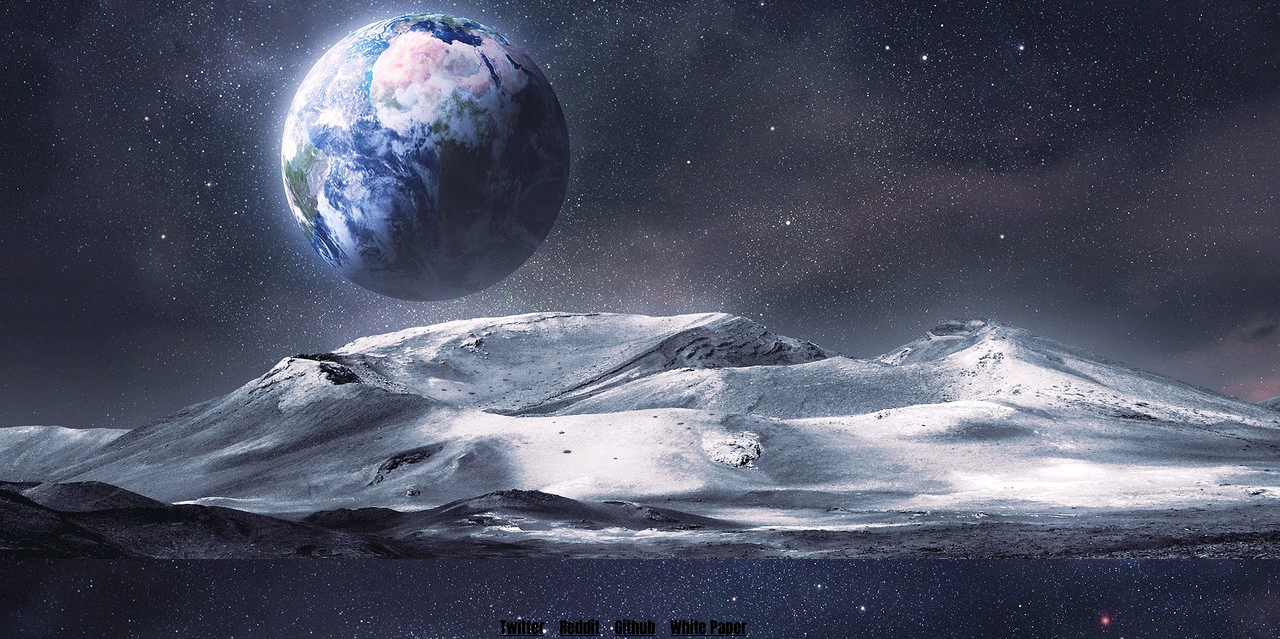
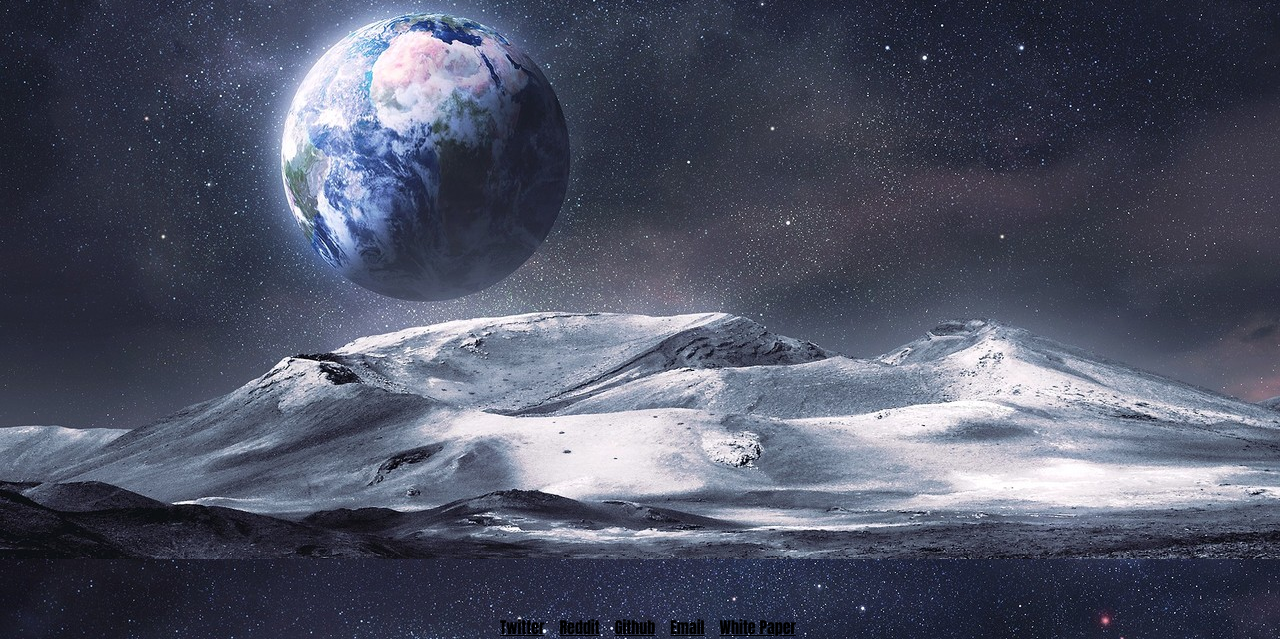
Before and after one commit to satoshium/satoshium.github.io, a plain HTML site: page index.html in a window 1280 px wide. Shown: the part 161-800 px from the top of the page. Drawn offline with Linux system fonts and the light colour scheme.

Commit message:
Update index.html

```diff
--- a/index.html
+++ b/index.html
@@ -22,6 +22,7 @@
  <a href="https://twitter.com/satoshiumorg">Twitter</a>&nbsp;&nbsp;&nbsp;
  <a href="https://reddit.com/r/satoshium">Reddit</a>&nbsp;&nbsp;&nbsp;
  <a href="https://github.com/satoshium">Github</a>&nbsp;&nbsp;&nbsp;
+ <a href="mailto:info@satoshium.org">Email</a>&nbsp;&nbsp;&nbsp;
  <a href="satoshium.pdf">White Paper</a>&nbsp;&nbsp;&nbsp;
 </div>
 </body>
```
